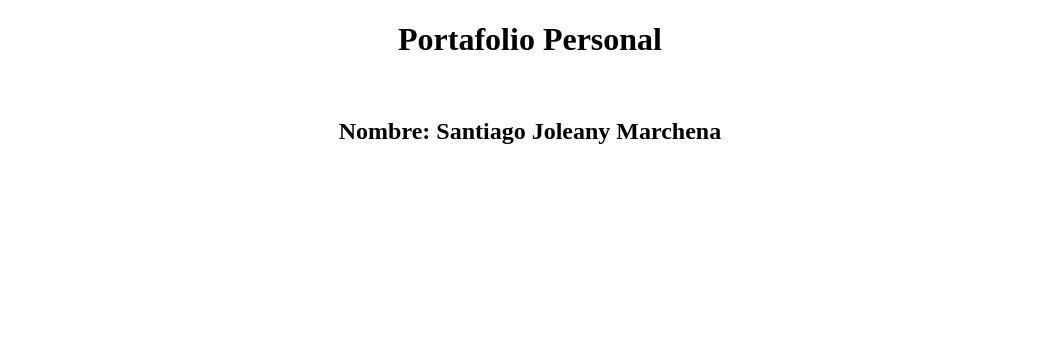
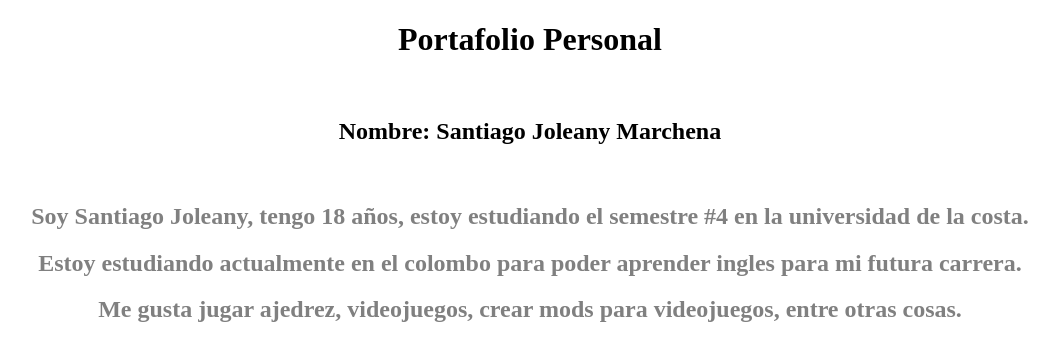
Before and after one commit to SantiJM16/Rubrica_ejercicio_1, a plain HTML site: page index.html in a window 1280 px wide. Shown: the whole page, without its empty margins (110-1169 px from the left). Drawn offline with Linux system fonts and the light colour scheme.

Commit message:
Agrege 3 <h2> con un color gris que contienen una breve descripcion personal

```diff
--- a/index.html
+++ b/index.html
@@ -10,6 +10,10 @@
         <h1>Portafolio Personal</h1>
         <br>
         <h2>Nombre: Santiago Joleany Marchena</h2>
+        <br>
+        <h2 style="color: gray;">Soy Santiago Joleany, tengo 18 años, estoy estudiando el semestre #4 en la universidad de la costa.</h2>
+        <h2 style="color: gray;">Estoy estudiando actualmente en el colombo para poder aprender ingles para mi futura carrera.</h2>
+        <h2 style="color: gray;">Me gusta jugar ajedrez, videojuegos, crear mods para videojuegos, entre otras cosas.</h2>
     </center>
 </body>
 </html>
```
